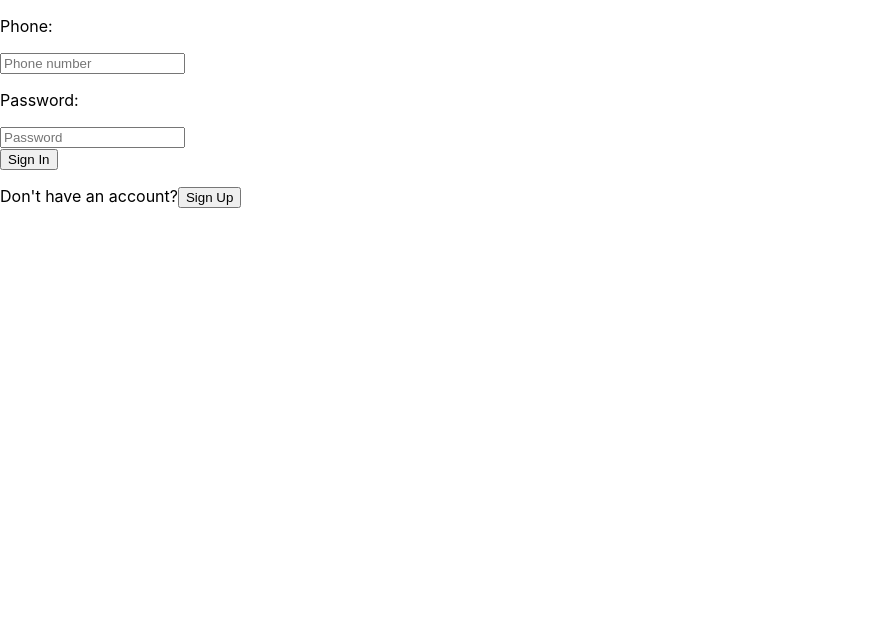
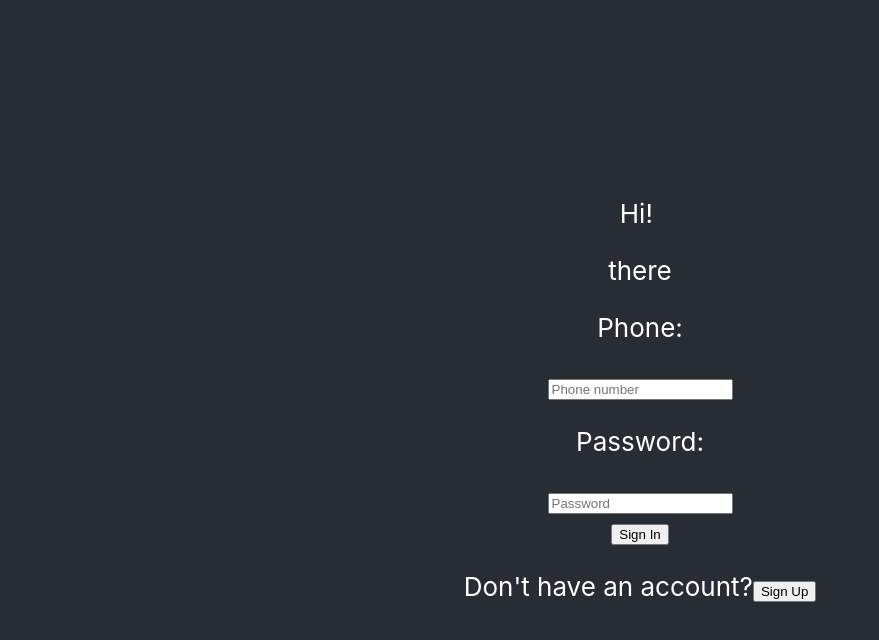
Before and after one commit to rajkumardas2701/business-tracker-frontend, a React (Create React App) app: page / in a window 1280 px wide. Shown: the top 640 px of the page, without its empty margins (0-879 px from the left). Built offline with nearby package versions, Linux system fonts and the light colour scheme.

Commit message:
add authentication via login and signup forms

```diff
--- a/package.json
+++ b/package.json
@@ -7,6 +7,7 @@
     "@testing-library/react": "^13.4.0",
     "@testing-library/user-event": "^13.5.0",
     "axios": "^1.3.0",
+    "prop-types": "^15.8.1",
     "react": "^18.2.0",
     "react-dom": "^18.2.0",
     "react-router-dom": "^6.8.1",
--- a/src/Pages.js
+++ b/src/Router.js
@@ -1,15 +1,15 @@
 import { Route, createRoutesFromElements, createBrowserRouter } from 'react-router-dom';
-import Login from './components/Login';
+// import Login from './components/Login';
 import App from './components/App';
 import NotFound from './layouts/NotFound';
-import Signup from './components/SignUp';
+// import Signup from './components/SignUp';
 
 const Router = createBrowserRouter(
   createRoutesFromElements(
     <>
-      <Route path="/" element={<Login />} />
-      <Route path="/signup" element={<Signup />} />
-      <Route path="/dashboard" element={<App />} />
+      <Route path="/" element={<App />} />
+      {/* <Route path="/signup" element={<Signup />} /> */}
+      {/* <Route path="/dashboard" element={<App />} /> */}
       <Route component={NotFound} />
     </>,
   ),
--- a/src/components/App.js
+++ b/src/components/App.js
@@ -1,24 +1,26 @@
-import { useEffect } from 'react';
-import { useNavigate } from 'react-router-dom';
+import { useState } from 'react';
+import NavBar from '../layouts/NavBar';
+import SessionContext from '../contexts/SessionContext';
+import Auth from '../containers/Auth';
+import Dashboard from '../containers/Dashboard';
 import '../styles/App.css';
 
 const App = () => {
-  const navigate = useNavigate();
-  useEffect(() => {
-    const authState = JSON.parse(localStorage.getItem('authState'));
-    if (authState == null || !authState.logged_in) {
-      navigate('/');
-    }
-  }, [navigate]);
+  const [sessionDetails, setSessionDetails] = useState({
+    logged_in: localStorage.getItem('authToken') ? JSON.parse(localStorage.getItem('authToken')).logged_in : false,
+    user: {},
+    message: '',
+  });
   return (
     <div className="App">
       <header className="App-header">
-        <p>Dashboard</p>
+        <SessionContext.Provider value={{ sessionDetails, setSessionDetails }}>
+          <NavBar />
+          {sessionDetails.logged_in ? <Dashboard /> : <Auth /> }
+        </SessionContext.Provider>
       </header>
     </div>
   );
 };
 
 export default App;
-
-// const [auth, setAuth] = useState()
--- a/src/components/Login.js
+++ b/src/components/Login.js
@@ -1,27 +1,20 @@
-import { useEffect, useState } from 'react';
-import { useNavigate } from 'react-router-dom';
+import { useState, useContext } from 'react';
 import authCall from '../utils/apiCalls';
+import SessionContext from '../contexts/SessionContext';
 
 const Login = () => {
   const [phone, setPhone] = useState('');
   const [password, setPassword] = useState('');
-  const navigate = useNavigate();
+  const { setSessionDetails } = useContext(SessionContext);
   const handleSubmit = (e) => {
     const user = { phone, password };
-    authCall(user, navigate, 'login');
+    authCall(user, setSessionDetails, 'login');
     e.preventDefault();
   };
 
-  const signupNavigate = () => navigate('/signup');
+  return (
+    <div>
 
-  useEffect(() => {
-    const authState = JSON.parse(localStorage.getItem('authState'));
-    if (authState != null && authState.logged_in) {
-      navigate('/dashboard');
-    }
-  }, [navigate]);
-
-  return (
       <form onSubmit={handleSubmit}>
         <div>
           <p>
@@ -53,14 +46,8 @@ const Login = () => {
 
         <button type="submit">Sign In</button>
 
-      <div>
-        <p>
-          Don&apos;t have an account?
-          <button type="submit" onClick={signupNavigate}>Sign Up</button>
-        </p>
+      </form>
     </div>
-
-    </form>
   );
 };
 
--- a/src/components/SignUp.js
+++ b/src/components/SignUp.js
@@ -1,5 +1,5 @@
-import { useState } from 'react';
-import { useNavigate } from 'react-router-dom';
+import { useContext, useState } from 'react';
+import SessionContext from '../contexts/SessionContext';
 import authCall from '../utils/apiCalls';
 
 const Signup = () => {
@@ -8,19 +8,18 @@ const Signup = () => {
   const [password, setPassword] = useState('abc@123');
   const [confirmPassword, setConfirmPassword] = useState('abc@123');
   const [email, setEmail] = useState('abc@gmail.com');
-  const navigate = useNavigate();
+  const { setSessionDetails } = useContext(SessionContext);
 
   const handleSubmit = (e) => {
     const user = {
       name, email, phone, password,
     };
-    authCall(user, navigate, 'signup');
+    authCall(user, setSessionDetails, 'signup');
     e.preventDefault();
   };
 
-  const loginNavigate = () => navigate('/');
-
   return (
+    <div>
       <form onSubmit={handleSubmit}>
         <div>
           <p>
@@ -92,14 +91,8 @@ const Signup = () => {
 
         <button type="submit">Sign Up</button>
 
-      <div>
-        <p>
-          Already have an account?
-          <button type="submit" onClick={loginNavigate}>Login</button>
-        </p>
+      </form>
     </div>
-
-    </form>
   );
 };
 
--- /dev/null
+++ b/src/containers/Auth.js
@@ -0,0 +1,40 @@
+import { useState } from 'react';
+import Login from '../components/Login';
+import Signup from '../components/SignUp';
+
+const Auth = () => {
+  const [loginType, setLoginType] = useState(true);
+
+  const switchAuthType = (e) => {
+    setLoginType(!loginType);
+    e.preventDefault();
+  };
+
+  return (
+    <div>
+      {loginType ? <Login />
+        : <Signup />}
+      {
+      loginType
+        ? (
+          <div>
+            <p>
+              Don&apos;t have an account?
+              <button type="submit" onClick={switchAuthType}>Sign Up</button>
+            </p>
+          </div>
+        )
+        : (
+          <div>
+            <p>
+              Already have an account?
+              <button type="submit" onClick={switchAuthType}>Login</button>
+            </p>
+          </div>
+        )
+    }
+    </div>
+  );
+};
+
+export default Auth;
--- /dev/null
+++ b/src/containers/Dashboard.js
@@ -0,0 +1,3 @@
+const Dashboard = () => <p>Dashboard</p>;
+
+export default Dashboard;
--- /dev/null
+++ b/src/contexts/SessionContext.js
@@ -0,0 +1,5 @@
+import { createContext } from 'react';
+
+const SessionContext = createContext({});
+
+export default SessionContext;
--- a/src/index.js
+++ b/src/index.js
@@ -3,7 +3,7 @@ import ReactDOM from 'react-dom/client';
 import { RouterProvider } from 'react-router-dom';
 // import App from './components/App';
 // import Pages from './Pages';
-import Router from './Pages';
+import Router from './Router';
 import './styles/index.css';
 
 ReactDOM.createRoot(document.getElementById('root')).render(
--- /dev/null
+++ b/src/layouts/NavBar.js
@@ -0,0 +1,29 @@
+import { useContext } from 'react';
+import SessionContext from '../contexts/SessionContext';
+
+const NavBar = () => {
+  const { sessionDetails, setSessionDetails } = useContext(SessionContext);
+  const handleSignOut = (e) => {
+    localStorage.setItem('authToken', JSON.stringify({}));
+    setSessionDetails({
+      logged_in: false,
+      user: {},
+      message: '',
+    });
+    e.preventDefault();
+  };
+
+  return (
+    <div>
+      <p>
+        Hi!&nbsp;
+      </p>
+      {sessionDetails.user.name ? sessionDetails.user.name.split(' ')[0] : 'there'}
+      {
+      sessionDetails.logged_in && <button type="submit" onClick={handleSignOut}>SignOut</button>
+    }
+    </div>
+  );
+};
+
+export default NavBar;
--- a/src/utils/apiCalls.js
+++ b/src/utils/apiCalls.js
@@ -1,23 +1,27 @@
 import axios from 'axios';
 
-const authCall = async (user, navigate, type) => {
+const authCall = async (user, setSessionDetails, type) => {
   try {
     const result = await axios.post(`http://127.0.0.1:3000/auth/${type}`, { user }, { withCredentials: true });
-    localStorage.setItem('authState', JSON.stringify({
+    localStorage.setItem('authToken', JSON.stringify({
+      logged_in: result.data.logged_in,
+      token: result.data.token,
+    }));
+    setSessionDetails({
       logged_in: result.data.logged_in,
       user: result.data.user,
       message: result.data.message,
-      token: result.data.token,
+    });
+  } catch (error) {
+    localStorage.setItem('authToken', JSON.stringify({
+      logged_in: error.response ? error.response.data.logged_in : false,
+      token: error.response ? error.response.data.token : '',
     }));
-    navigate('/dashboard');
-  } catch (error) {
-    localStorage.setItem('authState', JSON.stringify({
+    setSessionDetails({
       logged_in: error.response ? error.response.data.logged_in : false,
       user: error.response ? error.response.data.user : {},
       message: error.response ? error.response.data.message : error.message,
-      token: error.response ? error.response.data.token : '',
-    }));
-    navigate('/');
+    });
   }
 };
 
```
Also changed, not shown: 1 other file (tests, documents, lock files or other folders). Lines whose indentation alone changed are shown as unchanged.
